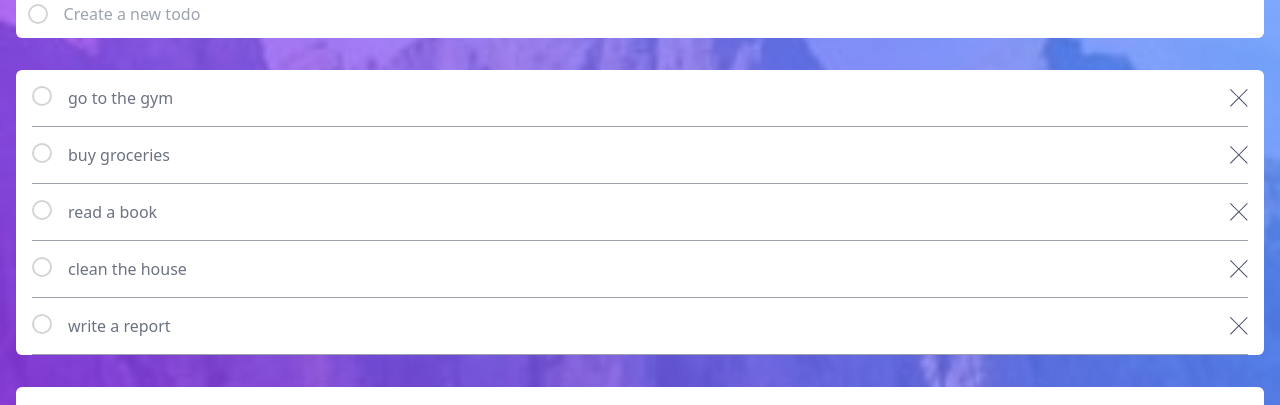
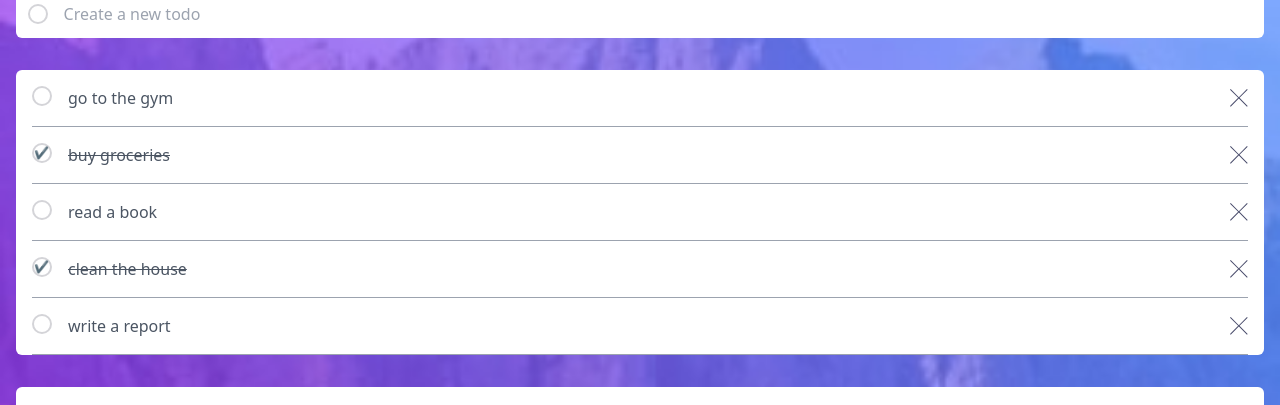
Before and after one commit to Ramonprog/todo-dnd-tailwind, a React (Vite) app: page / in a window 1280 px wide. Shown: the part 142-547 px from the top of the page. Built offline with nearby package versions, Linux system fonts and the light colour scheme.

Commit message:
removendo item

```diff
--- a/src/App.tsx
+++ b/src/App.tsx
@@ -4,6 +4,7 @@ import Header from './components/Header'
 import TodoAdd from './components/TodoAdd'
 import TodoFilter from './components/TodoFilter'
 import TodoList from './components/TodoList'
+import { Item } from './types'
 
 
 function App() {
@@ -18,13 +19,27 @@ function App() {
 
   const [todo, setTodo] = useState(initialStateTodos)
 
+  const createTodo = (title: string) => {
+    const newTodo: Item = {
+      id: todo.length + 1,
+      title,
+      completed: false
+    }
+
+    setTodo([...todo, newTodo])
+  }
+
+  const removeTodo = (id: number) => {
+    setTodo(prev => prev.filter(item => item.id !== id))
+  }
+
   return (
     <div className="bg-[url('./assets/images/bg-mobile-light.jpg')] bg-no-repeat bg-contain min-h-screen bg-gray-300">
       <Header />
-      <TodoAdd setTodo={setTodo} />
+      <TodoAdd createTodo={createTodo} />
 
       <main className="container mx-auto px-4">
-        <TodoList todo={todo} />
+        <TodoList todo={todo} removeTodo={removeTodo} />
       </main>
 
       <section className="container mx-auto px-4 mt-8">
--- a/src/components/TodoAdd.tsx
+++ b/src/components/TodoAdd.tsx
@@ -1,18 +1,31 @@
-import { Dispatch, SetStateAction } from "react"
-import { item } from "../types"
+/* eslint-disable @typescript-eslint/no-unused-vars */
+import { FormEvent, useState } from "react"
 
 interface ITodoAdd {
-    setTodo: Dispatch<SetStateAction<item[]>>
+    createTodo: (title: string) => void
 }
 
 
-// eslint-disable-next-line @typescript-eslint/no-unused-vars
-const TodoAdd = ({ setTodo }: ITodoAdd) => {
+const TodoAdd = ({ createTodo }: ITodoAdd) => {
+
+    const [title, setTitle] = useState('')
+
+    const handleSubmit = (event: FormEvent<HTMLFormElement>) => {
+        event.preventDefault()
+
+        if (!title.trim()) return setTitle('')
+
+
+        createTodo(title)
+        setTitle('')
+
+    }
+
     return (
         <div className="container mx-auto px-4 pt-8">
-            <form className="bg-white rounded-md p-3 my-8 flex gap-4 items-center">
+            <form onSubmit={handleSubmit} className="bg-white rounded-md p-3 my-8 flex gap-4 items-center">
                 <span className="rounded-full border-2 border-zinc-300 w-5 h-5 inline-block"></span>
-                <input type="text" placeholder="Create a new todo" className="w-full outline-none text-gray-500" />
+                <input type="text" placeholder="Create a new todo" className="w-full outline-none text-gray-500" value={title} onChange={e => setTitle(e.target.value)} />
             </form>
         </div>
     )
--- a/src/components/TodoList.tsx
+++ b/src/components/TodoList.tsx
@@ -1,24 +1,28 @@
-import { item } from '../types'
+import { Item } from '../types'
+import CheckIcon from './icons/CheckIcon'
 import CrossIcon from './icons/CrossIcon'
 
 interface ITodoItem {
-    todo: item[]
+    todo: Item[]
+    removeTodo: (id: number) => void
 }
 
 
 
-const TodoList = ({ todo }: ITodoItem) => {
+const TodoList = ({ todo, removeTodo }: ITodoItem) => {
     return (
         <div className='bg-white rounded-md px-4 '>
             {todo.map(item => (
 
-                <article key={item.id} className="flex gap-4 py-4 border-b-gray-400 border-b">
-                    <button className="rounded-full border-2 border-zinc-300 w-5 h-5 inline-block"></button>
-                    <p className="text-gray-500 grow">{item.title}</p>
-                    <button className='ml-auto'><CrossIcon /></button>
+                <article key={item.id} className="flex gap-4 py-4 border-b-gray-400 border-b" >
+                    <button className="rounded-full border-2 border-zinc-300 w-5 h-5 inline-block flex place-items-center">{item.completed ? <CheckIcon /> : null}
+                    </button>
+                    <p className={`grow text-gray-600 ${item.completed && 'line-through'}`}>{item.title}</p>
+                    <button className='ml-auto' onClick={() => removeTodo(item.id)}><CrossIcon /></button>
                 </article>
-            ))}
-        </div>
+            ))
+            }
+        </div >
     )
 }
 
--- /dev/null
+++ b/src/components/icons/CheckIcon.tsx
@@ -0,0 +1,8 @@
+
+const CheckIcon = () => {
+    return (
+        <span className="text-xs">✔️</span>
+    )
+}
+
+export default CheckIcon
--- a/src/types.ts
+++ b/src/types.ts
@@ -1,4 +1,4 @@
-export type item = {
+export type Item = {
   id: number;
   title: string;
   completed: boolean;
```
